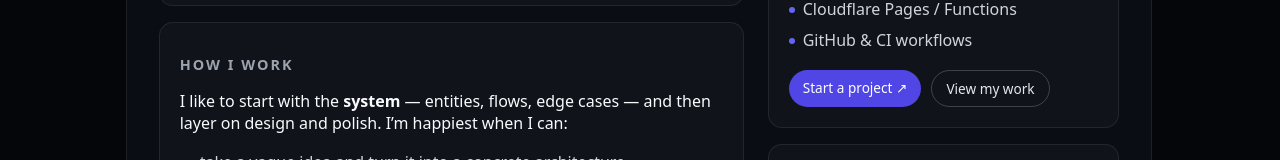
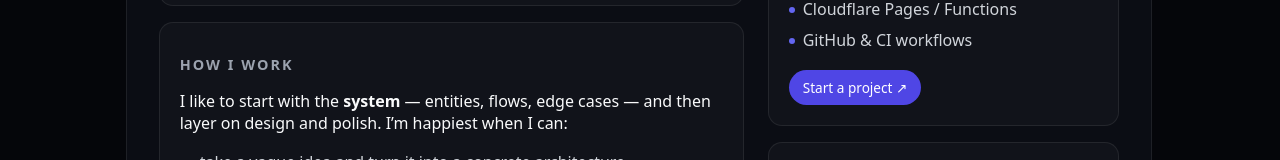
Before and after one commit to mgroff1/mrg-entertainment, a SvelteKit app: page /about in a window 1280 px wide. Shown: the part 719-879 px from the top of the page. Built offline with nearby package versions, Linux system fonts and the light colour scheme.

Commit message:
chore: migrate SvelteKit project to static adapter and enable prerendering

```diff
--- a/src/routes/+page.svelte
+++ b/src/routes/+page.svelte
@@ -1,4 +1,3 @@
-
 <script>
 	import { goto } from '$app/navigation';
 </script>
@@ -8,12 +7,11 @@
 		<div class="inner">
 			<h1>Building Apps with Purpose</h1>
 			<p class="tagline">
-        Clean, intuitive experiences crafted with intention — from real‑world tools to creative sandboxes.
+				Clean, intuitive experiences crafted with intention — from real‑world tools to creative
+				sandboxes.
 			</p>
 
-      <button class="cta" onclick={() => goto('/apps')}>
-        Explore My Apps
-      </button>
+			<button class="cta" onclick={() => goto('/apps')}> Explore My Apps </button>
 		</div>
 	</section>
 
@@ -24,14 +22,16 @@
 			<div class="app-item">
 				<h3>RoommateRep</h3>
 				<p>
-          A trust‑building platform for roommates, landlords, and renters. Closed testing is underway.
+					A trust‑building platform for roommates, landlords, and renters. Closed testing is
+					underway.
 				</p>
 			</div>
 
 			<div class="app-item">
 				<h3>Accretion</h3>
 				<p>
-          A physics‑driven planetary sandbox where you create, collide, and evolve entire solar systems.
+					A physics‑driven planetary sandbox where you create, collide, and evolve entire solar
+					systems.
 				</p>
 			</div>
 
@@ -43,17 +43,15 @@
 			</div>
 		</div>
 
-    <button class="cta secondary" onclick={() => goto('/apps')}>
-      Explore My Apps
-    </button>
+		<button class="cta secondary" onclick={() => goto('/apps')}> Explore My Apps </button>
 	</section>
 
 	<section class="about-preview">
 		<h2>About Me</h2>
 		<p>
-      I’m an independent developer focused on building meaningful digital experiences — apps that feel good,
-      solve real problems, and spark curiosity. Whether it’s a physics sandbox or a practical tool like
-      RoommateRep, I design with clarity, intention, and a modern aesthetic.
+			I’m an independent developer focused on building meaningful digital experiences — apps that
+			feel good, solve real problems, and spark curiosity. Whether it’s a physics sandbox or a
+			practical tool like RoommateRep, I design with clarity, intention, and a modern aesthetic.
 		</p>
 
 		<a href="/about" class="link">Learn more</a>
@@ -63,7 +61,7 @@
 		<h2>From the Blog</h2>
 		<p class="empty">No posts yet — updates coming soon.</p>
 
-    <a href="/blog" class="link">Visit the blog</a>
+		<!-- <a href="/blog" class="link">Visit the blog</a> -->
 	</section>
 </div>
 
@@ -172,135 +170,3 @@
 		text-decoration: underline;
 	}
 </style>
-<!-- <style>
-  /* === YOUR EXACT COLOR SCHEME (kept intact) === */
-
-  .hero {
-    text-align: center;
-    padding: 1rem 1rem;
-  }
-
-  .hero h1 {
-    font-size: 3rem;
-    color: #fff;
-    margin-bottom: 0.5rem;
-  }
-
-  .hero p {
-    color: #9ca3af;
-    margin-bottom: 2rem;
-  }
-
-  .cta {
-    padding: 0.8rem 1.6rem;
-    background: #3b82f6;
-    color: white;
-    border-radius: 6px;
-    text-decoration: none;
-    transition: 0.2s;
-  }
-
-  .cta:hover {
-    background: #60a5fa;
-  }
-
-  /* === FEATURED APP SECTION === */
-
-  .apps {
-    margin-top: 2rem;
-    display: flex;
-    justify-content: center;
-  }
-
-  .card {
-    display: flex;
-    flex-wrap: wrap;
-    gap: 1.2rem;
-    background: #1a1d22;
-    padding: 1.2rem;
-    border-radius: 10px;
-    border: 1px solid #22262c;
-    transition: 0.2s;
-    /* max-width: 100vh; */
-    width: 100%;
-  }
-
-  .card:hover {
-    transform: translateY(-4px);
-    border-color: #3b82f6;
-  }
-
-  .card-content {
-    flex: 1 1 320px;
-    min-width: 260px;
-  }
-
-  .card-content h2 {
-    color: #fff;
-    margin-bottom: 0.5rem;
-  }
-
-  .card-content p {
-    color: #9ca3af;
-    line-height: 1.6;
-  }
-
-  .icon-placeholder {
-    width: 64px;
-    height: 64px;
-    background: #22262c;
-    border-radius: 12px;
-    margin-bottom: 1rem;
-  }
-
-  .buttons {
-    margin-top: 1rem;
-    display: flex;
-    gap: 0.5rem;
-  }
-
-  .btn {
-    padding: 0.5rem 1rem;
-    background: #3b82f6;
-    color: white;
-    border-radius: 6px;
-    text-decoration: none;
-    font-size: 0.9rem;
-  }
-
-  .btn.secondary {
-    background: #22262c;
-    color: #d1d5db;
-  }
-
-  .btn:hover {
-    opacity: 0.9;
-  }
-
-  /* .card-image {
-    flex: 1 1 100vh;
-   min-width: 520px;
-    min-height: 420px;
-    background: #0f1115;
-    border-radius: 10px;
-    border: 1px solid #22262c;
-    background-size: cover;
-    background-position: center;
-	padding:1rem;
-  } */
-
-  .image {
-	width: 100%;
-	height: 100%;
-	object-fit: cover;
-	border-radius: 10px;
-  }
-
-  /* @media (max-width: 600px) {
-    .card-image {
-      min-width: 80%;
-      min-height: 300px;
-    }
-  } */
-</style>
- -->
--- a/src/routes/about/+page.svelte
+++ b/src/routes/about/+page.svelte
@@ -83,7 +83,6 @@
 
 					<div class="cta-row">
 						<a href="/contacts" class="btn primary">Start a project ↗</a>
-						<a href="/projects" class="btn ghost">View my work</a>
 					</div>
 				</div>
 
--- a/src/routes/water/+page.svelte
+++ b/src/routes/water/+page.svelte
@@ -1,5 +1,4 @@
 <script>
-	// Import the component we just made in the lib folder
 	import RippleCanvas from '$lib/Water.svelte';
 </script>
 
```
Lines whose indentation alone changed are shown as unchanged.
